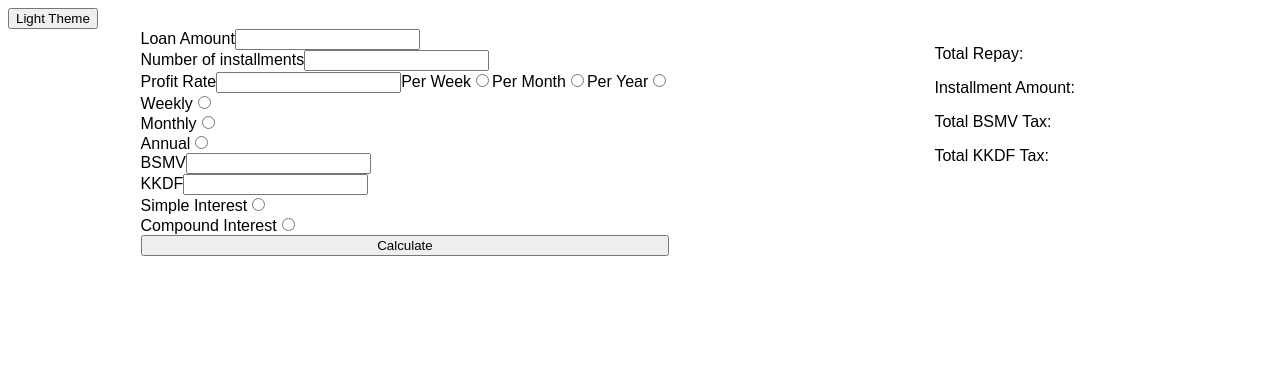
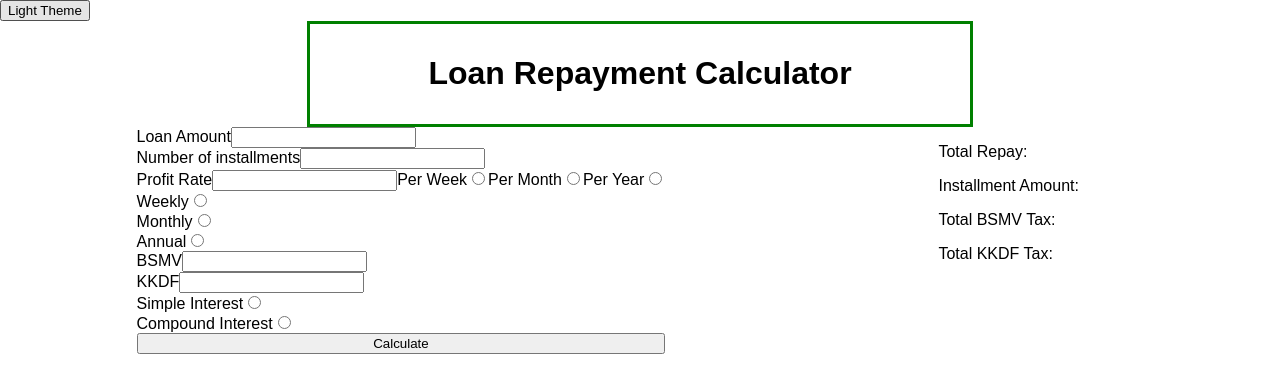
Before and after one commit to Burakbgmk/LoanRepaymentApp, a React (Create React App) app in the folder repaymentapp/: page / in a window 1280 px wide. Shown: the top 392 px of the page. Built offline with nearby package versions, Linux system fonts and the light colour scheme.

Commit message:
add header, add toggleTheme and styling

```diff
--- a/repaymentapp/src/App.js
+++ b/repaymentapp/src/App.js
@@ -7,13 +7,14 @@ import {calculateResult, calculateInstallments} from './common/Calculations.js';
 import {validateInputs} from './common/Validator.js';
 import {ThemeContext, themes} from './context/ThemeContext';
 import {DataContext} from './context/DataContext';
+import CustomHeader from './component/CustomHeader';
 
 function App() {
   const [inputs, setInputs] = useState([]);
+  const [results, setResults] = useState([]);
   const [installments, setInstallments] = useState([]);
-  const [results, setResults] = useState([]);
+  const [displayResult, setDisplayResult] = useState(false);
   const [displayTable, setDisplayTable] = useState(false);
-  const [displayResult, setDisplayResult] = useState(false);
   const [theme, setTheme] = useState(themes.light);
   const inputButton = useRef(null);
 
@@ -55,10 +56,13 @@ function App() {
 
   return (
     <main>
-      <button onClick={toggleTheme}>
-        {theme === themes.dark ? "Dark Theme" : "Light Theme"}
-      </button>
       <ThemeContext.Provider value={theme}>
+        <header>
+          <CustomHeader
+          toggleTheme={toggleTheme}
+          />
+        </header>
+        <body style={theme}>
           <DataContext.Provider value={results}>
             <div className='static-container'>
               <div className='input-container'>
@@ -90,6 +94,7 @@ function App() {
               }
             </div>
           </DataContext.Provider>
+        </body>
       </ThemeContext.Provider>
     </main>
 
--- /dev/null
+++ b/repaymentapp/src/component/CustomHeader.jsx
@@ -0,0 +1,23 @@
+import { useContext } from "react";
+import {ThemeContext, themes} from "../context/ThemeContext";
+
+
+function CustomHeader(props) {
+
+    const theme = useContext(ThemeContext);
+
+    return(
+        <div className='header-container' style={theme}>
+            <div className='themebtn-container'>
+                <button onClick={props.toggleTheme}>
+                {theme === themes.dark ? "Dark Theme" : "Light Theme"}
+                </button>
+            </div>
+            <div className='headertext-container'>
+                <h1>Loan Repayment Calculator</h1>
+            </div>
+        </div>
+    )
+}
+
+export default CustomHeader;
--- a/repaymentapp/src/component/RepaymentTable.jsx
+++ b/repaymentapp/src/component/RepaymentTable.jsx
@@ -24,7 +24,7 @@ function RepaymentTable(props) {
 
     return(
         (props.trigger) && (
-        <div  className="popup" style={theme}>
+        <div  className="popup" >
             <div className="popup-inner" style={theme}>
                     <div className="row">
                         <h2>Items</h2>
--- a/repaymentapp/src/styling/App.css
+++ b/repaymentapp/src/styling/App.css
@@ -1,8 +1,26 @@
-main  {
+main, header, body {
     margin: 0;
     padding: 0;
-    box-sizing: border-box;
     font-family: 'Fira Sans',sans-serif;
+}
+
+main{
+    height: 100%;
+}
+
+.header-container{
+
+}
+
+.headertext-container{
+    margin: auto;
+    width: 50%;
+    border: 3px solid green;
+    padding: 10px;
+    text-align: center;
+}
+
+.headerbtn-container{
 }
 
 
```
Lines whose indentation alone changed are shown as unchanged.
